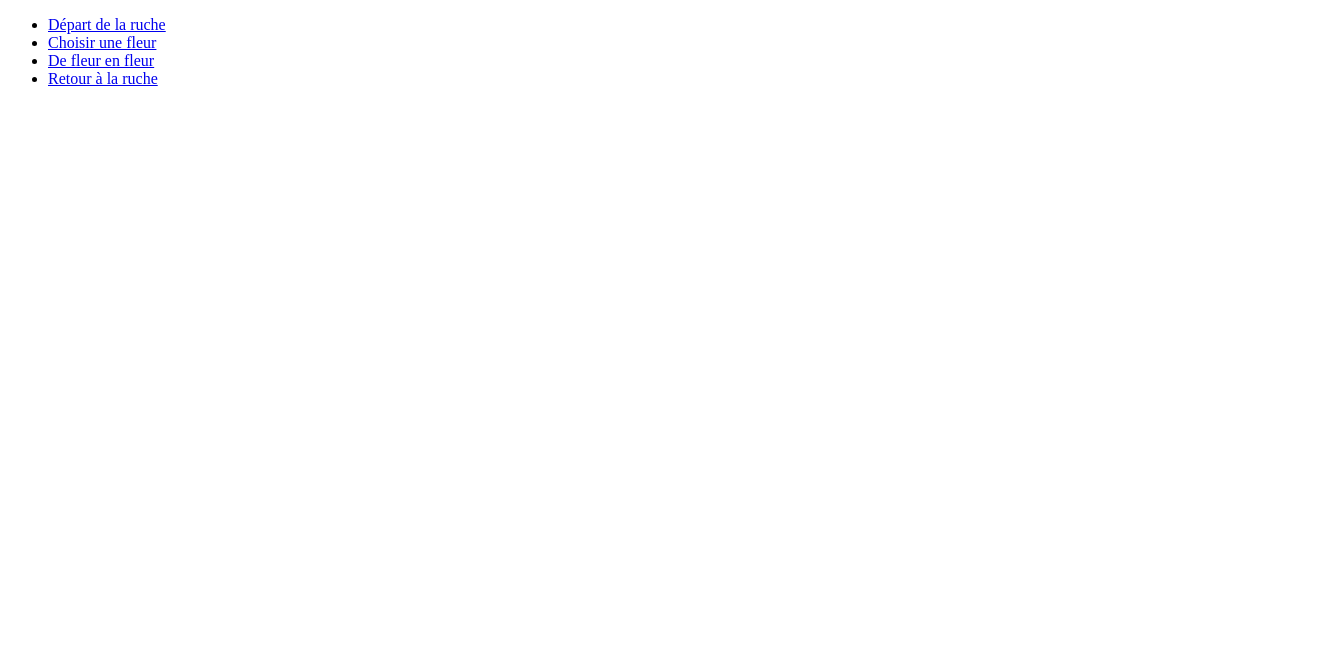
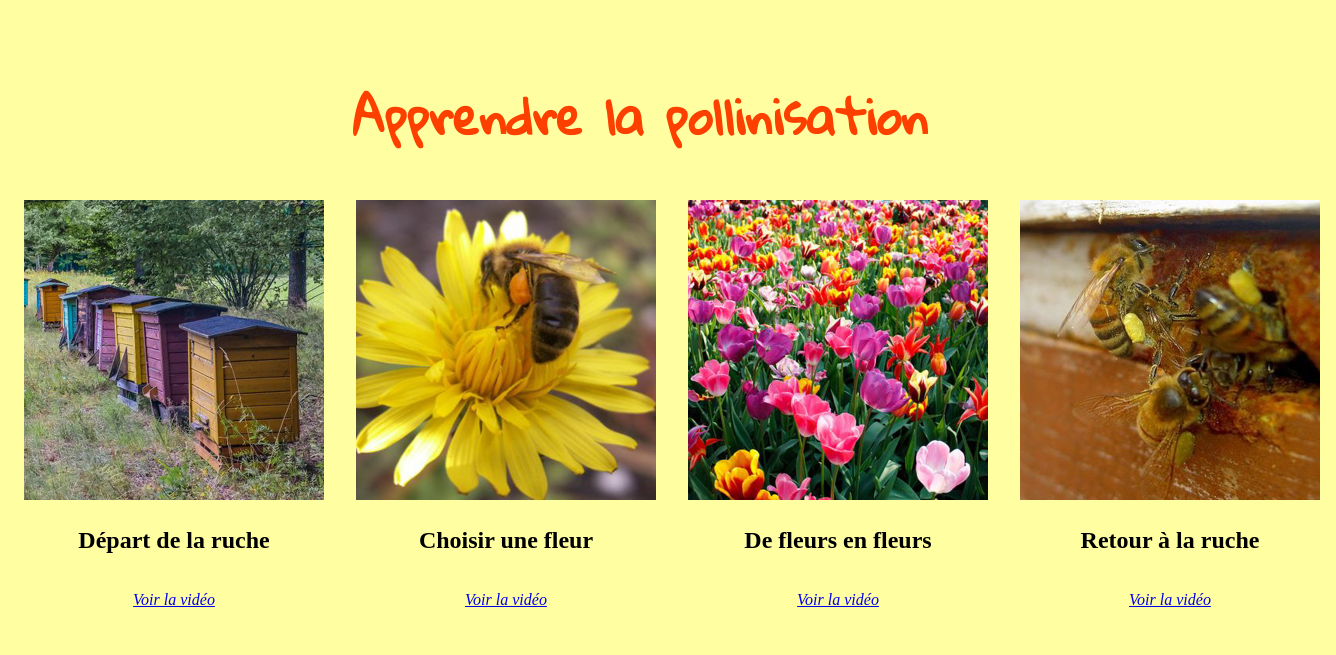
Before and after one commit to timtortosa/d4-projet1, a plain HTML site: page index.html in a window 1280 px wide. Shown: the whole page, 1336 px wide, since content can reach past the window. Drawn offline with Linux system fonts and the light colour scheme.

Commit message:
1st commit with modifications

```diff
--- a/index.html
+++ b/index.html
@@ -3,13 +3,36 @@
   <head>
     <meta charset="utf-8">
     <title></title>
+    <link rel="stylesheet" href="styles/main.css">
   </head>
   <body>
-<ul>
-  <li><a href="index01.html">Départ de la ruche</a></li>
-  <li><a href="index02.html">Choisir une fleur</a></li>
-  <li><a href="index03.html">De fleur en fleur</a></li>
-  <li><a href="index04.html">Retour à la ruche</a></li>
-</ul>
+    <h1>Apprendre la pollinisation</h1>
+
+<div class="comp-section-content">
+  <div class="comp-content">
+   <img class="image" src="styles/images/comp-01.jpg" alt="">
+   <h2>Départ de la ruche</h2>
+   <p>
+     <a href="index01.html">Voir la vidéo</a>
+   </p>
+  </div>
+    <div class="comp-content">
+      <img class="image" src="styles/images/comp-02.jpg" alt="">
+      <h2>Choisir une fleur</h2>
+   <p>
+     <a href="index02.html">Voir la vidéo</a>
+   </p>
+    </div>
+    <div class="comp-content">
+      <img class="image" src="styles/images/comp-03.jpg" alt="">
+  <h2>De fleurs en fleurs</h2>
+   <p><a href="index03.html">Voir la vidéo</a></p>
+    </div>
+    <div class="comp-content">
+      <img class="image" src="styles/images/comp-04.jpg" alt="">
+  <h2>Retour à la ruche</h2>
+   <p><a href="index04.html">Voir la vidéo</a></p>
+    </div>
+ </div>
 </body>
 </html>
--- /dev/null
+++ b/styles/main.css
@@ -0,0 +1,59 @@
+@import url('https://fonts.googleapis.com/css?family=Gloria+Hallelujah');
+body{
+	line-height:40px;
+	Background-Color: #FFFEA1;
+	font-family: 'Montserrat';
+}
+
+
+h1 {
+  font-size: 3em;
+  margin-top: 2em;
+	margin-bottom: 1em;
+  font-weight: bold;
+	text-align: center;
+	color: #FD4000;
+	font-family: 'Gloria Hallelujah';
+}
+
+#comp h2 {
+
+  margin-top: 30px;
+  margin-bottom: 15px;
+  font-weight: bold;
+  text-align: center;
+}
+
+.comp-section-content{
+  font-size: 1em;
+  margin-left: 0em;
+  margin-top: 2em;
+  margin-right: 1em;
+  text-align: center;
+  display: flex;
+}
+
+.comp-content{
+	width:25%;
+	padding:1em;
+
+}
+.comp-content p{
+	margin-top:1em;
+}
+
+.image {
+	display: block;
+	margin: 0 auto;
+	width:300px;
+	height:300px;
+}
+
+a:link {
+	font-size: 1em;
+	font-style:italic;
+	font-family: 'Montserrat';
+}
+a:hover {
+    color: lightblue;
+}
```
Also changed, not shown: main.css (deleted), styles/images/comp-01.jpg (added), styles/images/comp-02.jpg (added), styles/images/comp-03.jpg (added), styles/images/comp-04.jpg (added).
